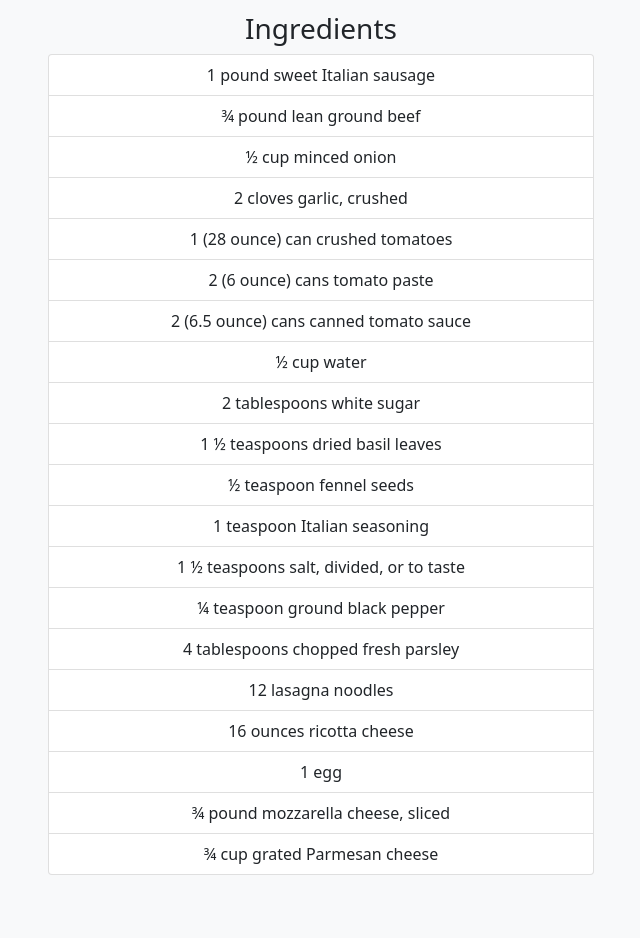
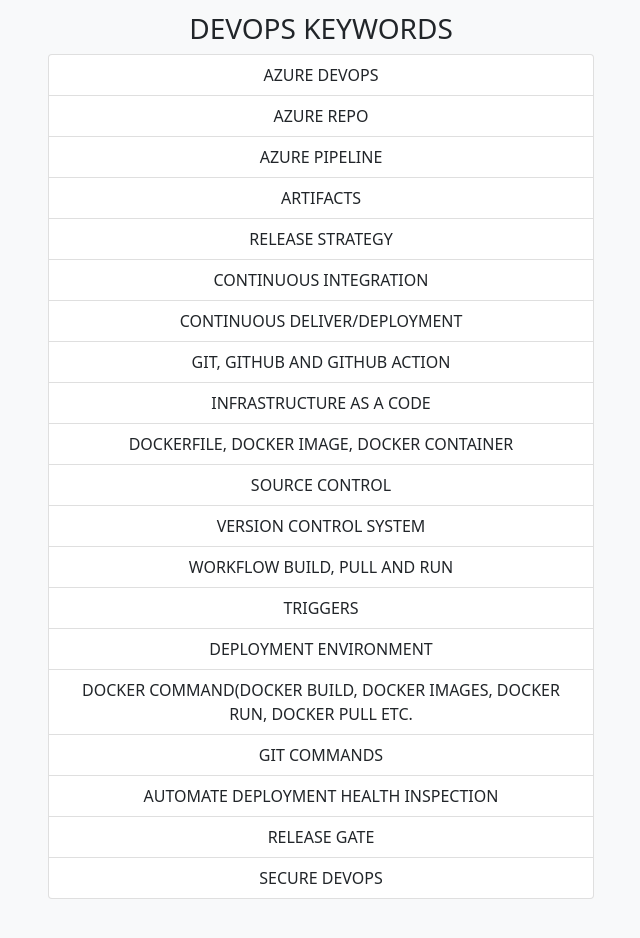
Before and after one commit to DaaS-ng/teamk8s_node_express_app, a website: page views/lasagna.html in a window 1280 px wide. Shown: the part 620-1558 px from the top of the page, without its empty margins (319-959 px from the left). Drawn offline with nearby package versions, Linux system fonts and the light colour scheme.

Commit message:
Updated home and lasgna html files

```diff
--- a/views/lasagna.html
+++ b/views/lasagna.html
@@ -45,7 +45,7 @@
 <div class="row py-lg-5">
 <div class="col-lg-6 col-md-8 mx-auto">
 
-<h1 class="fw-light">The Best Lasagna Recipe</h1>
+<h1 class="fw-light">DOCKER CLASS</h1>
 <center>
 <p class="lead text-muted">
     <bold>TEAM MEMBERS DETAILS</bold>
@@ -106,28 +106,28 @@
 </center>
 <em>(Nothing serious, this is just for our demo node-express-docker image app)</em>
 </p>
-<h3>Ingredients</h3>
+<h3>DEVOPS KEYWORDS</h3>
 <ul class="list-group">
-<li class="list-group-item">1 pound sweet Italian sausage</li>
-<li class="list-group-item">¾ pound lean ground beef</li>
-<li class="list-group-item">½ cup minced onion</li>
-<li class="list-group-item">2 cloves garlic, crushed</li>
-<li class="list-group-item">1 (28 ounce) can crushed tomatoes</li>
-<li class="list-group-item">2 (6 ounce) cans tomato paste</li>
-<li class="list-group-item">2 (6.5 ounce) cans canned tomato sauce</li>
-<li class="list-group-item">½ cup water</li>
-<li class="list-group-item">2 tablespoons white sugar</li>
-<li class="list-group-item">1 ½ teaspoons dried basil leaves</li>
-<li class="list-group-item">½ teaspoon fennel seeds</li>
-<li class="list-group-item">1 teaspoon Italian seasoning</li>
-<li class="list-group-item">1 ½ teaspoons salt, divided, or to taste</li>
-<li class="list-group-item">¼ teaspoon ground black pepper</li>
-<li class="list-group-item">4 tablespoons chopped fresh parsley</li>
-<li class="list-group-item">12 lasagna noodles</li>
-<li class="list-group-item">16 ounces ricotta cheese</li>
-<li class="list-group-item">1 egg</li>
-<li class="list-group-item">¾ pound mozzarella cheese, sliced</li>
-<li class="list-group-item">¾ cup grated Parmesan cheese</li>
+<li class="list-group-item">AZURE DEVOPS</li>
+<li class="list-group-item">AZURE REPO</li>
+<li class="list-group-item">AZURE PIPELINE</li>
+<li class="list-group-item">ARTIFACTS</li>
+<li class="list-group-item">RELEASE STRATEGY</li>
+<li class="list-group-item">CONTINUOUS INTEGRATION</li>
+<li class="list-group-item">CONTINUOUS DELIVER/DEPLOYMENT</li>
+<li class="list-group-item">GIT, GITHUB AND GITHUB ACTION</li>
+<li class="list-group-item">INFRASTRUCTURE AS A CODE</li>
+<li class="list-group-item">DOCKERFILE, DOCKER IMAGE, DOCKER CONTAINER</li>
+<li class="list-group-item">SOURCE CONTROL</li>
+<li class="list-group-item">VERSION CONTROL SYSTEM</li>
+<li class="list-group-item">WORKFLOW BUILD, PULL AND RUN</li>
+<li class="list-group-item">TRIGGERS</li>
+<li class="list-group-item">DEPLOYMENT ENVIRONMENT</li>
+<li class="list-group-item">DOCKER COMMAND(DOCKER BUILD, DOCKER IMAGES, DOCKER RUN, DOCKER PULL ETC.</li>
+<li class="list-group-item">GIT COMMANDS</li>
+<li class="list-group-item">AUTOMATE DEPLOYMENT HEALTH INSPECTION</li>
+<li class="list-group-item">RELEASE GATE</li>
+<li class="list-group-item">SECURE DEVOPS</li>
 </ul>
 </div>
 </div>
```
Also changed, not shown: views/home.html (+59 -20 lines).
